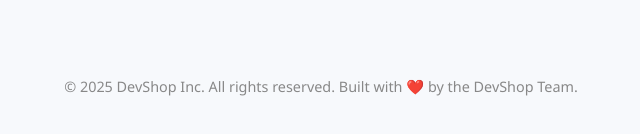
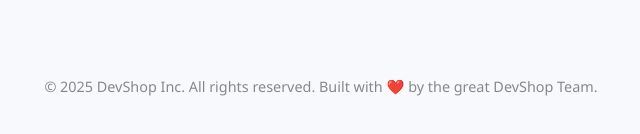
Before and after one commit to aoalaka/devshop, a website: page public/index.html in a window 1280 px wide. Shown: the part 358-492 px from the top of the page, 319-959 px from the left. Drawn offline with Linux system fonts and the light colour scheme.

Commit message:
edit footer note

```diff
--- a/public/index.html
+++ b/public/index.html
@@ -75,7 +75,7 @@
   </main>
 
   <footer>
-    &copy; 2025 DevShop Inc. All rights reserved. Built with ❤️ by the DevShop Team.
+    &copy; 2025 DevShop Inc. All rights reserved. Built with ❤️ by the great DevShop Team.
   </footer>
 </body>
 </html>
```
